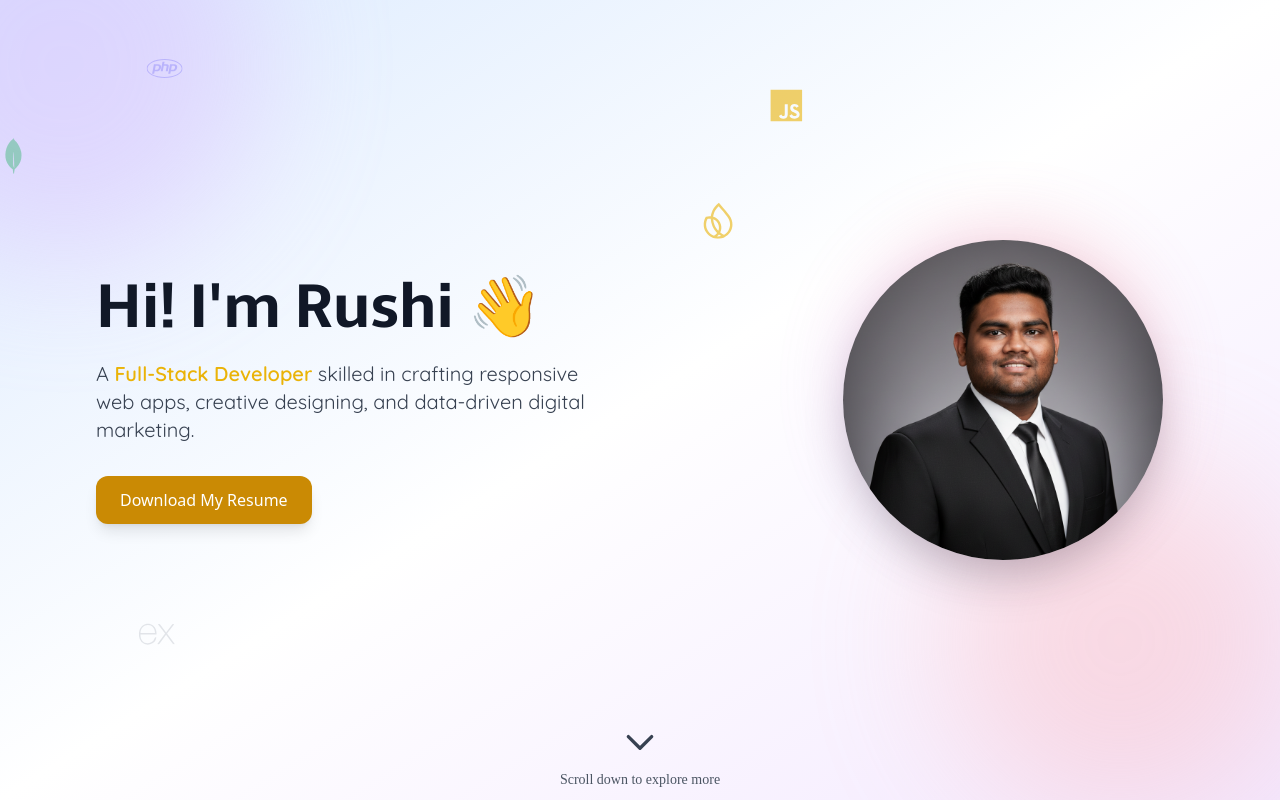
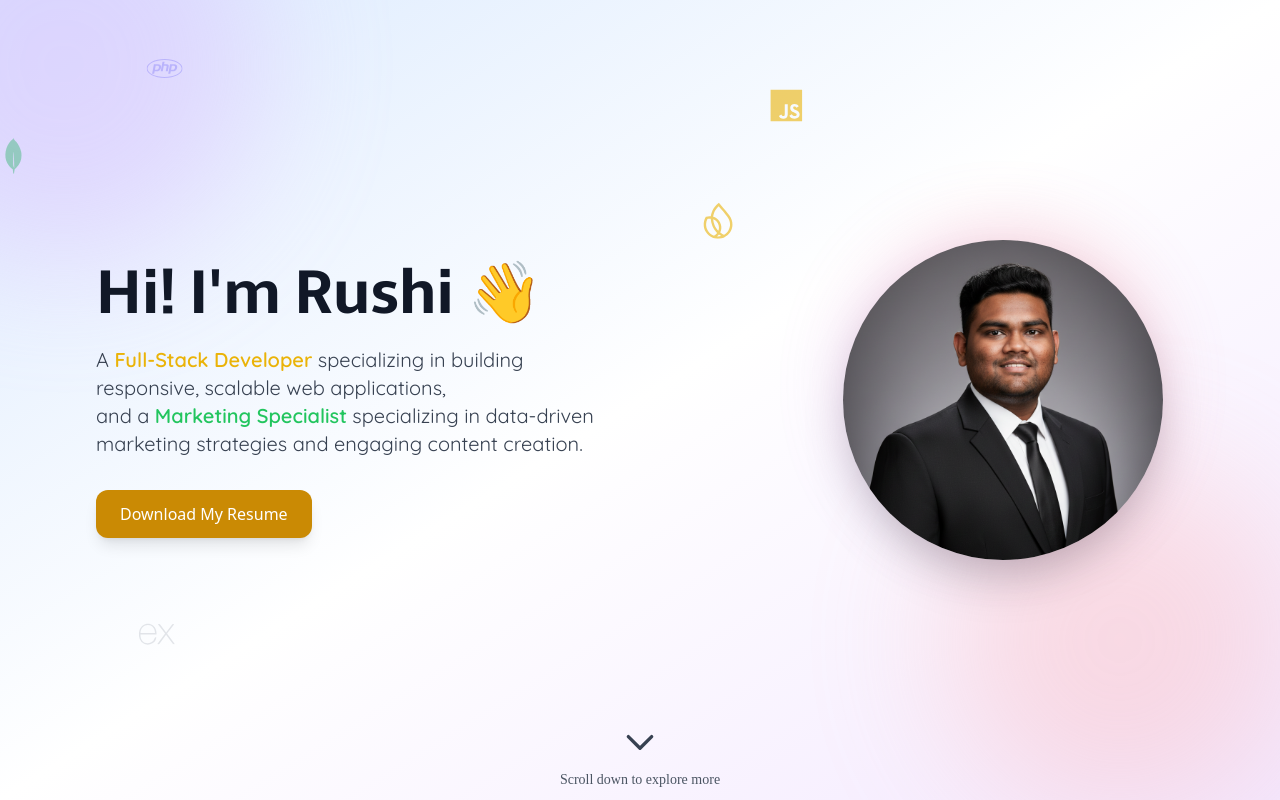
Before and after one commit to rushisuthar21/portfolio, a Next.js app: page / in a window 1280 px wide. Shown: the top 800 px of the page. Built offline with nearby package versions, Linux system fonts and the light colour scheme; a web font is replaced by a local one.

Commit message:
Update portfolio content

```diff
--- a/app/components/Hero.tsx
+++ b/app/components/Hero.tsx
@@ -113,7 +113,8 @@ const Hero = () => {
             animate={{ opacity: 1, y: 0 }}
             transition={{ duration: 1, delay: 0.3 }}
           >
-            A <span className="text-yellow-500 font-semibold">Full-Stack Developer</span> skilled in crafting responsive web apps, creative designing, and data-driven digital marketing.
+           A <span className="text-yellow-500 font-semibold">Full-Stack Developer</span> specializing in building responsive, scalable web applications, <br />
+          and a <span className="text-green-500 font-semibold">Marketing Specialist</span> specializing in data-driven marketing strategies and engaging content creation.
           </motion.p>
 
           <motion.div
@@ -122,7 +123,7 @@ const Hero = () => {
             animate={{ opacity: 1, y: 0 }}
             transition={{ duration: 1, delay: 0.6 }}
           >
-          <a href="/Rushi-Suthar-Resume.pdf" download className="px-6 py-3 rounded-xl bg-yellow-600 text-white shadow-lg hover:bg-red-600 transition font-medium">
+          <a href="/Rushi-Suthar-Resume.pdf" download className="px-6 py-3 rounded-xl bg-yellow-600 text-white shadow-lg hover:bg-green-600 transition font-medium">
             Download My Resume</a>
           </motion.div>
         </div>
```
Also changed, not shown: 1 other file (tests, documents, lock files or other folders).
